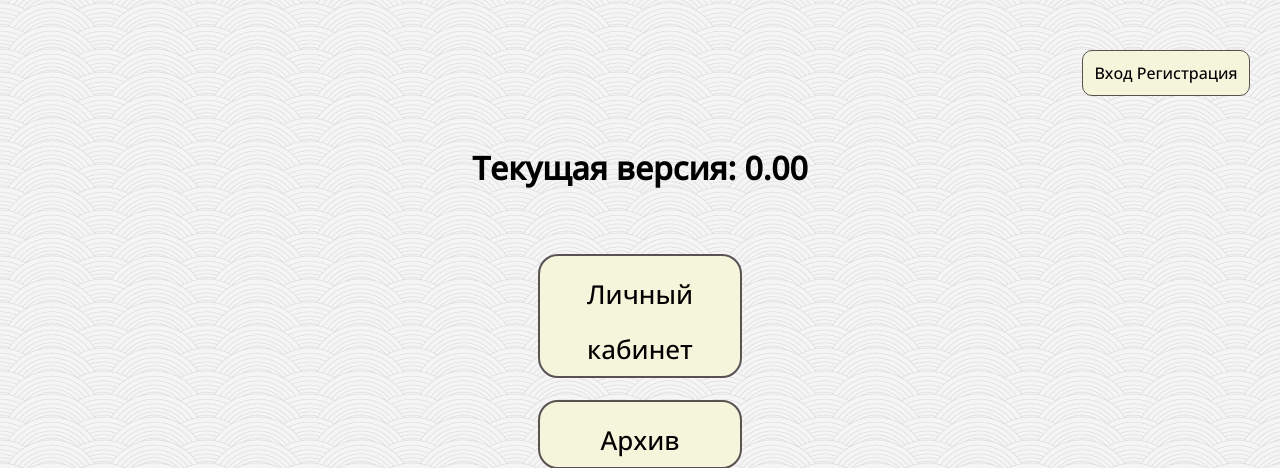
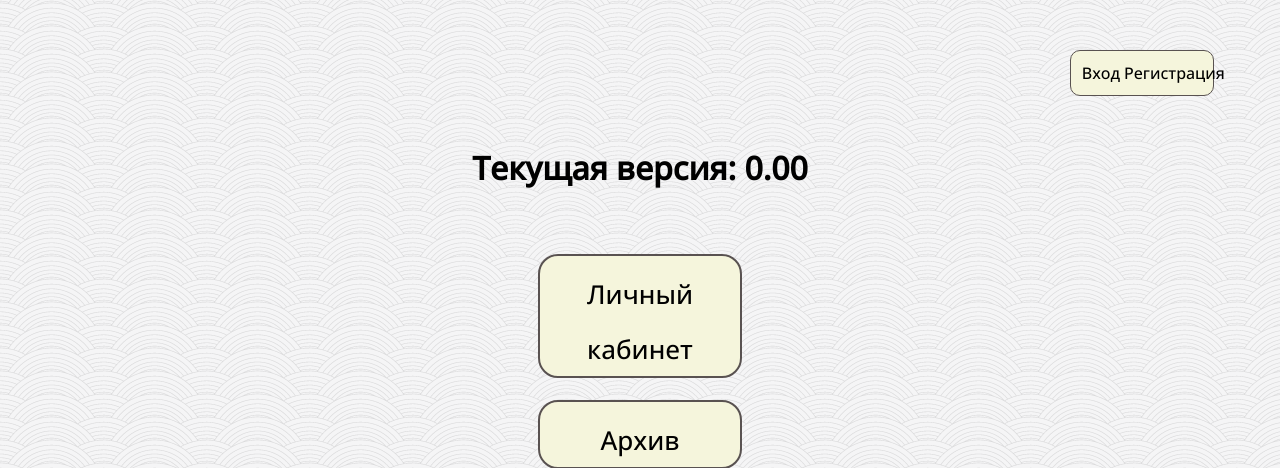
Before and after one commit to N1stDev/EducationalPlatform, a Django app: page / in a window 1280 px wide. Shown: the top 468 px of the page. Run offline with Django 4.2, Linux system fonts and the light colour scheme.

Commit message:
Update style.css

```diff
--- a/main/static/style.css
+++ b/main/static/style.css
@@ -39,9 +39,9 @@ time {
     border: 1px solid #595251;
     border-radius: 10px;
     margin: 50px;
-    margin-left: 85%;
+    margin-left: 84%;
     padding: 8px;
-    width: 150px;
+    width: 10%;
 }
 
 .bottom {   /* Для форума */
```
